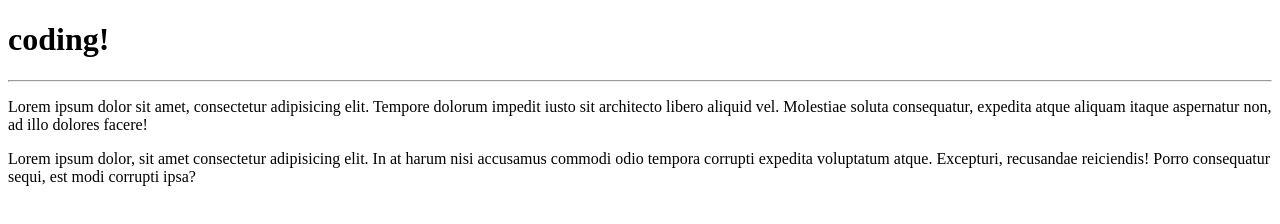
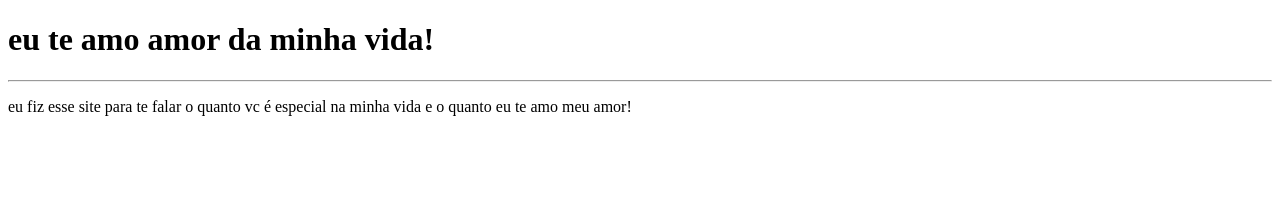
Before and after one commit to CaioMaturano06/second-repository, a plain HTML site: page site-exemple/index.html in a window 1280 px wide. Drawn offline with Linux system fonts and the light colour scheme.

Commit message:
msg to my life

```diff
--- a/site-exemple/index.html
+++ b/site-exemple/index.html
@@ -6,9 +6,8 @@
     <title>my first site</title>
 </head>
 <body>
-    <h1>coding!</h1>
+    <h1>eu te amo amor da minha vida!</h1>
     <hr>
-    <p>Lorem ipsum dolor sit amet, consectetur adipisicing elit. Tempore dolorum impedit iusto sit architecto libero aliquid vel. Molestiae soluta consequatur, expedita atque aliquam itaque aspernatur non, ad illo dolores facere!</p>
-    <p>Lorem ipsum dolor, sit amet consectetur adipisicing elit. In at harum nisi accusamus commodi odio tempora corrupti expedita voluptatum atque. Excepturi, recusandae reiciendis! Porro consequatur sequi, est modi corrupti ipsa?</p>
+    <p>eu fiz esse site para te falar o quanto vc é especial na minha vida e o quanto eu te amo meu amor!
 </body>
 </html>
```
